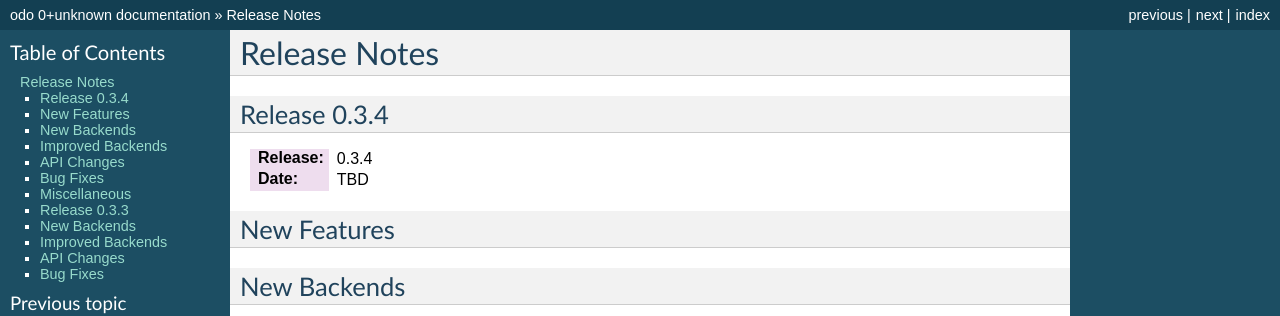
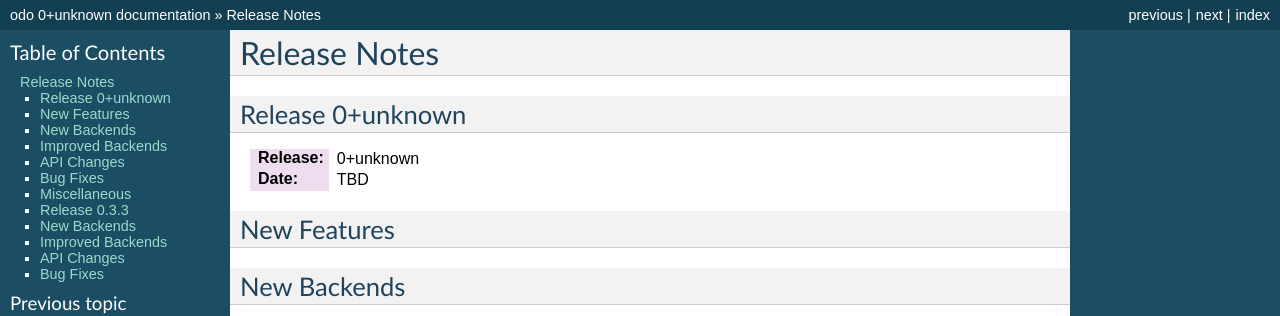
Before and after one commit to blaze/odo, a Sphinx documentation site: the page built from docs/source/releases.rst, in a window 1280 px wide. Shown: the top 316 px of the page. Built offline with Sphinx 7.4.7, drawn with Linux system fonts in a browser that asks for light colours.

```diff
--- a/docs/source/whatsnew/0.3.4.txt
+++ b/docs/source/whatsnew/0.3.4.txt
@@ -1,7 +1,7 @@
-Release 0.3.4
--------------
+Release |version|
+-----------------
 
-:Release: 0.3.4
+:Release: |version|
 :Date: TBD
 
 New Features
```
